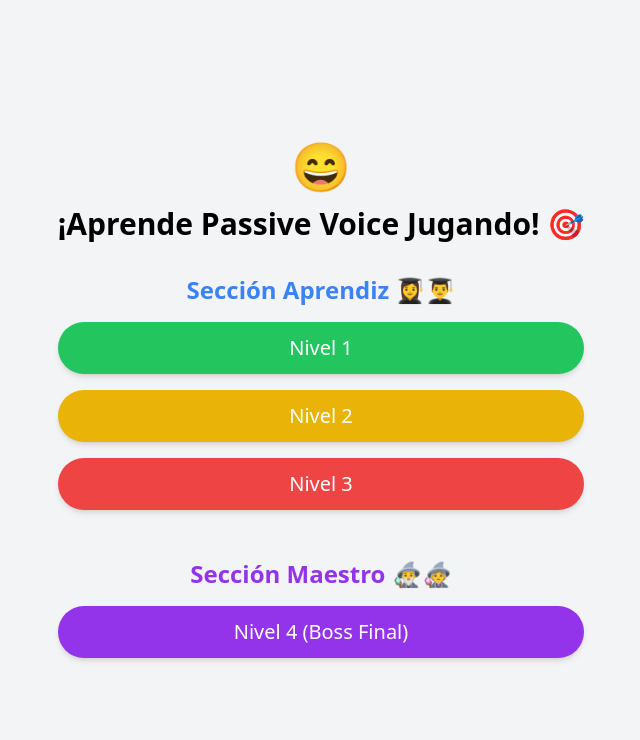
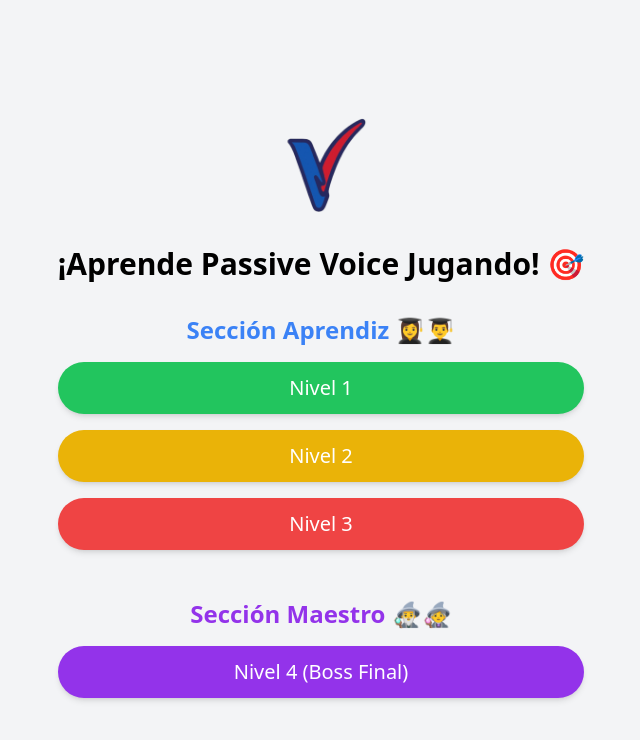
Before and after one commit to kadielgmc/vp-game, a React (Vite) app: page / in a window 1280 px wide. Shown: the top 740 px of the page, without its empty margins (319-959 px from the left). Built offline with nearby package versions, Linux system fonts and the light colour scheme.

Commit message:
Agregado logo en menú principal

```diff
--- a/src/App.tsx
+++ b/src/App.tsx
@@ -6,6 +6,7 @@ import Level2 from './screens/Level2';
 import Level3 from './screens/Level3';
 import Level4 from './screens/Level4';
 import Logo from './components/Logo';
+import logoImage from './assets/logo.png'; // 👈 tu logo
 
 const App = () => {
   const [screen, setScreen] = useState<'menu' | 'level1' | 'level2' | 'level3' | 'level4' | 'victory' | 'end'>('menu');
@@ -15,14 +16,16 @@ const App = () => {
   const startLevel2 = () => setScreen('level2');
   const startLevel3 = () => setScreen('level3');
   const startLevel4 = () => setScreen('level4');
-  const finishVictory = () => setScreen('victory'); // Nuevo estado para cuando gana
-  const finishGame = () => setScreen('end'); // Solo si pierde
+  const finishVictory = () => setScreen('victory');
+  const finishGame = () => setScreen('end');
 
   return (
     <div className="min-h-screen flex flex-col items-center justify-center bg-gray-100 p-8">
       {screen === 'menu' && (
         <div className="text-center">
-          <Logo mood="happy" />
+          {/* ✅ Nuevo logo agregado */}
+          <img src={logoImage} alt="Mi logo" className="w-32 h-auto mx-auto mb-4" />
+
           <h1 className="text-3xl font-bold mb-4">¡Aprende Passive Voice Jugando! 🎯</h1>
 
           {/* Sección Aprendiz */}
@@ -70,14 +73,13 @@ const App = () => {
       {screen === 'level3' && <Level3 onNextLevel={startLevel4} onGoHome={goToMenu} />}
       {screen === 'level4' && <Level4 onVictory={finishVictory} onGameOver={goToMenu} />}
 
-      {/* Mensaje especial SOLO si gana */}
       {screen === 'victory' && (
         <div className="text-center">
           <h2 className="text-4xl font-bold mb-6 text-green-600 animate-bounce">
             🏆 ¡MISIÓN CUMPLIDA, AGENTE!
           </h2>
           <p className="mb-6 text-lg text-text-primary">
-            Completaste todos los desafíos del Passive Voice Master.<br/>
+            Completaste todos los desafíos del Passive Voice Master.<br />
             ¡Eres oficialmente un Maestro de la Voz Pasiva en inglés! 🇬🇧👨‍🎓👩‍🎓
           </p>
           <button
@@ -89,7 +91,6 @@ const App = () => {
         </div>
       )}
 
-      {/* Final simple si pierde */}
       {screen === 'end' && (
         <div className="text-center">
           <h2 className="text-3xl font-bold mb-6 text-red-500">¡Fin del juego! 💔</h2>
```
Also changed, not shown: src/assets/logo.png.
